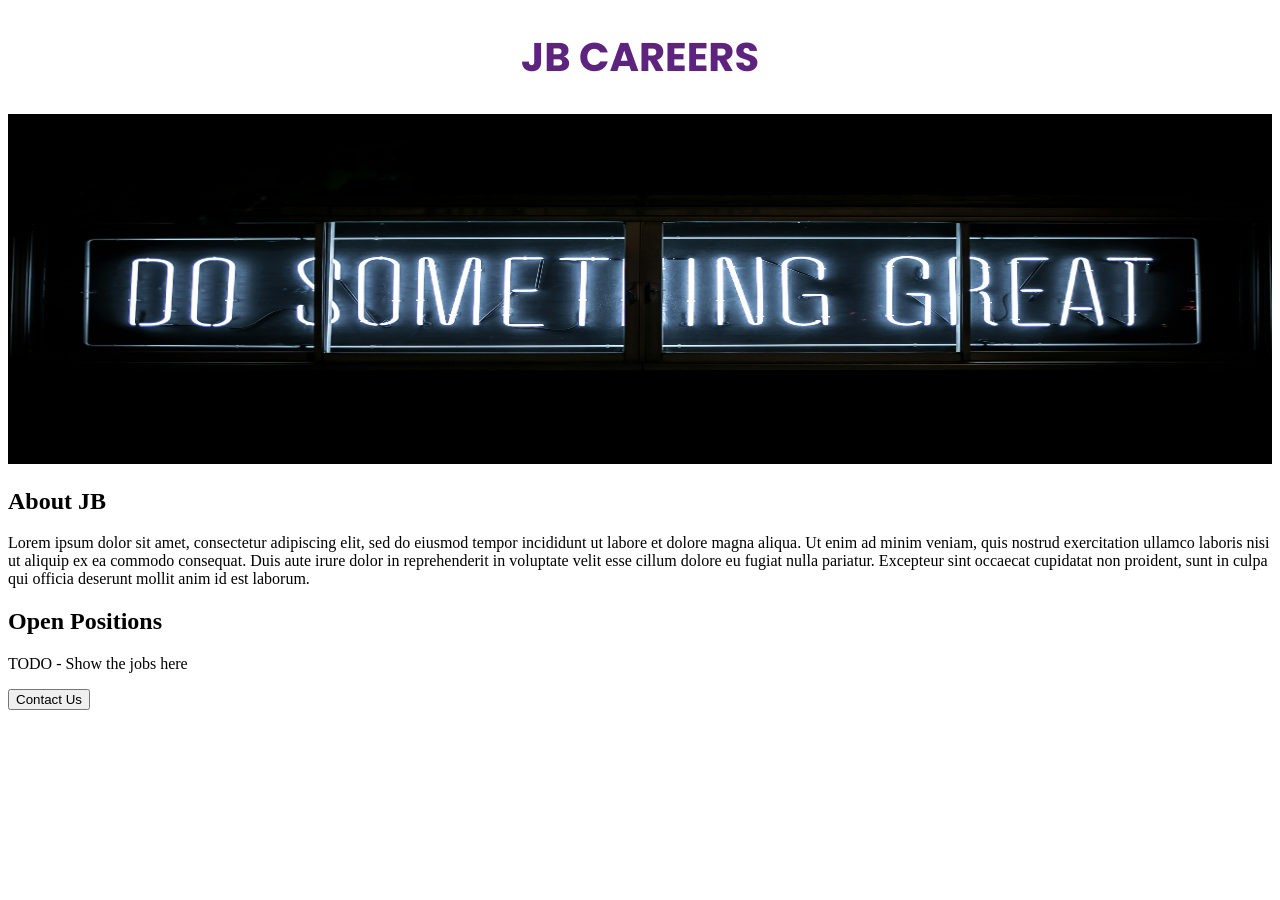
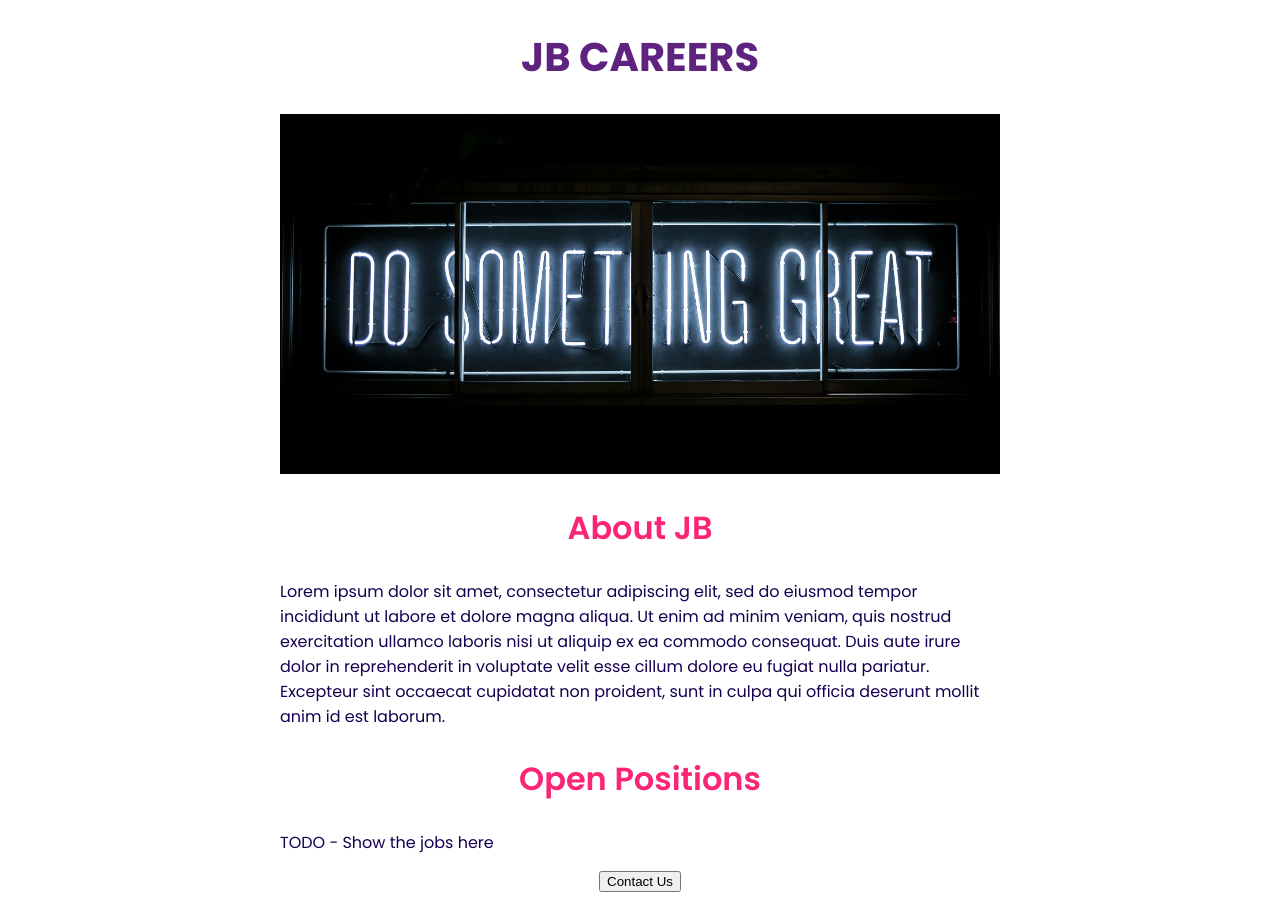
Before and after one commit to jebaraj-j/jb-personal-website, a Flask app: page / in a window 1280 px wide. Before the commit the page ends 710 px from the top, so only its background shows below. Run offline with Flask 3, Linux system fonts and the light colour scheme.

Commit message:
added html and css

```diff
--- a/templates/home.html
+++ b/templates/home.html
@@ -14,19 +14,44 @@
         text-align:center;
       }
       #ban{
-        width:100%
+        width:100%;
+        height:360px;
+        object-fit:cover;
+      }
+      h2{
+        font-size:32px;
+        font-family:Poppins;
+        font-weight:600;
+        color:rgb(251, 37, 118);
+        text-align:center;
+      }
+      #container{
+        max-width:720px;
+        margin:0 auto;
+      }
+      .bodytext{
+        font-family:Poppins;
+        color:rgb(21, 0, 80);
       }
     </style>
   </head>
   <body>
+    <div id="container">
     <h1>JB CAREERS</h1>
     <img id="ban" src="https://9f911a88-aa1e-474b-abbd-58c18f85bfe8-00-2x447x4rjjk6t.pike.replit.dev/static/ban3.jpg" height="350">
-    <h2>About JB</h2>
-    <p>
-      Lorem ipsum dolor sit amet, consectetur adipiscing elit, sed do eiusmod tempor incididunt ut labore et dolore magna aliqua. Ut enim ad minim veniam, quis nostrud exercitation ullamco laboris nisi ut aliquip ex ea commodo consequat. Duis aute irure dolor in reprehenderit in voluptate velit esse cillum dolore eu fugiat nulla pariatur. Excepteur sint occaecat cupidatat non proident, sunt in culpa qui officia deserunt mollit anim id est laborum.
-    </p>
-    <h2>Open Positions</h2>
-    <p>TODO - Show the jobs here</p>
-    <button>Contact Us</button>
+
+      <h2>About JB</h2>
+      <p class="bodytext">
+        Lorem ipsum dolor sit amet, consectetur adipiscing elit, sed do eiusmod tempor incididunt ut labore et dolore magna aliqua. Ut enim ad minim veniam, quis nostrud exercitation ullamco laboris nisi ut aliquip ex ea commodo consequat. Duis aute irure dolor in reprehenderit in voluptate velit esse cillum dolore eu fugiat nulla pariatur. Excepteur sint occaecat cupidatat non proident, sunt in culpa qui officia deserunt mollit anim id est laborum.
+      </p>
+    </div>
+    <div id="container">
+      <h2>Open Positions</h2>
+      <p class="bodytext">TODO - Show the jobs here</p>
+      <div style="text-align:center;">
+        <button>Contact Us</button>
+      </div>
+    </div>
+
   </body>
 </html>
```
